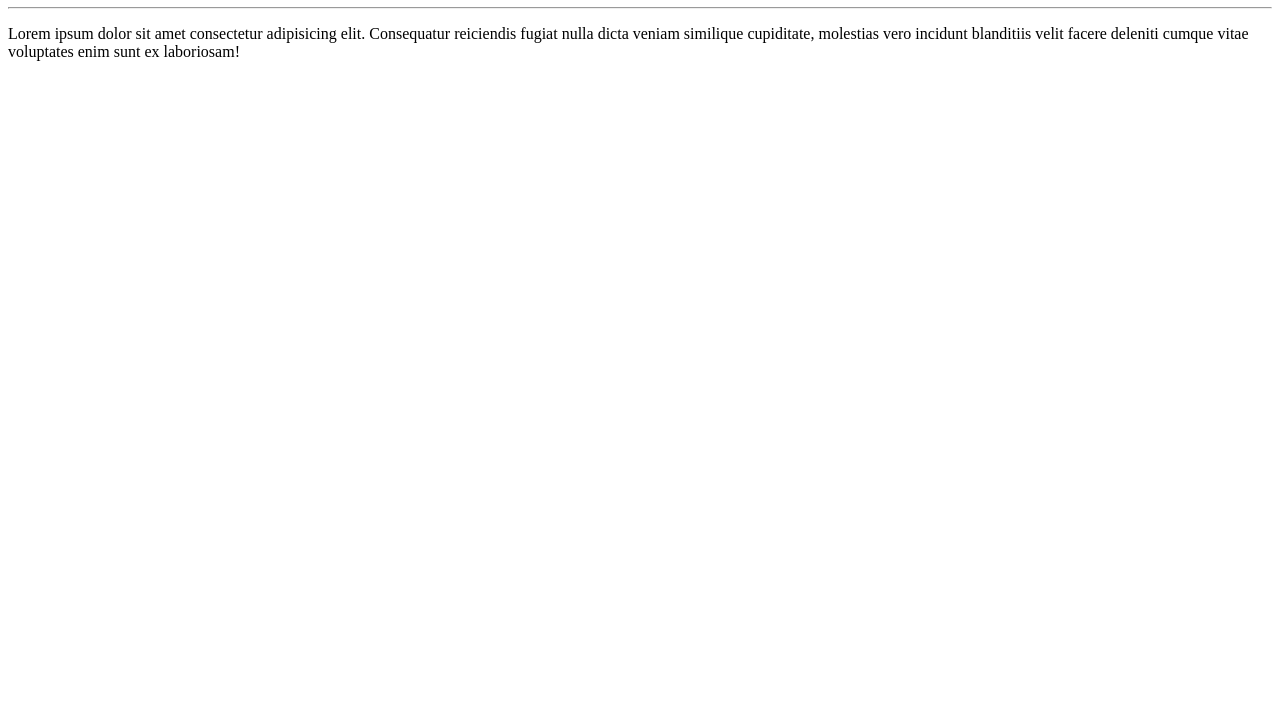
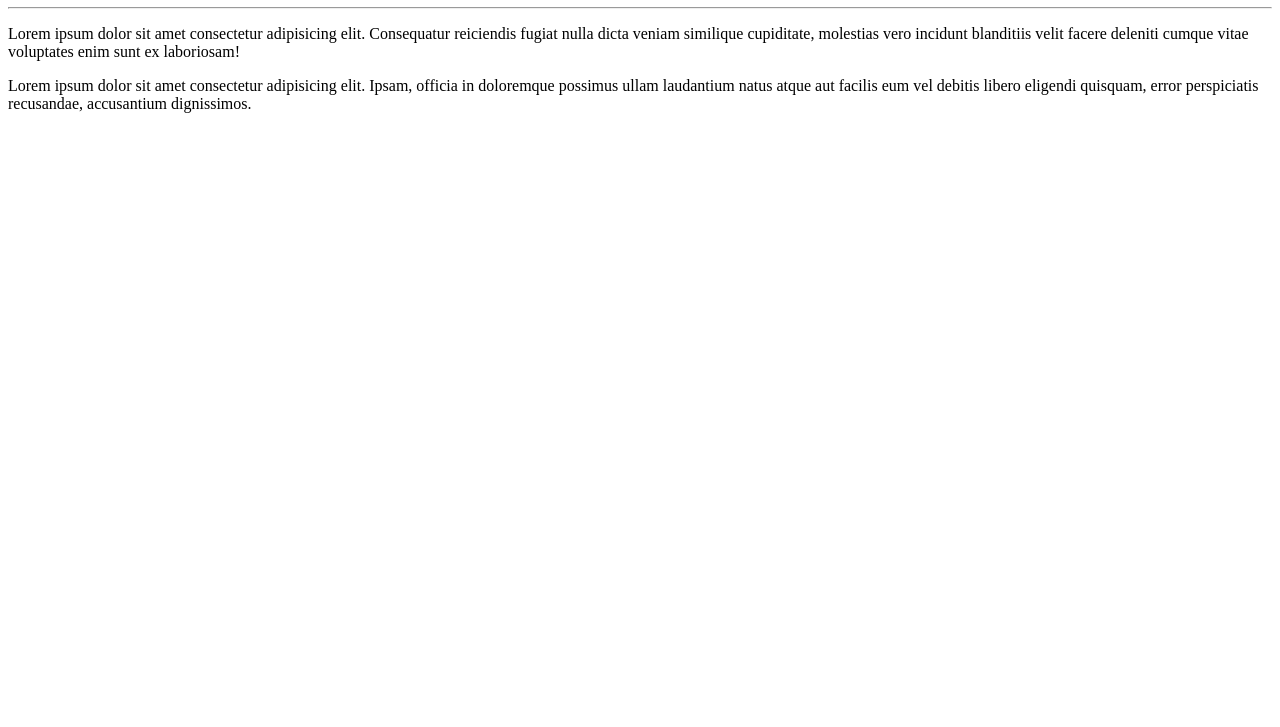
Before and after one commit to gustavohsantosdias-cloud/Ola-Mundo, a plain HTML site: page site exemplo/index.html in a window 1280 px wide. Shown: the part 73-800 px from the top of the page. Drawn offline with Linux system fonts and the light colour scheme.

Commit message:
adicionei um parágrafo

```diff
--- a/site exemplo/index.html
+++ b/site exemplo/index.html
@@ -9,5 +9,6 @@
     <h1>Olá, Mundo</h1>
     <hr>
     <p>Lorem ipsum dolor sit amet consectetur adipisicing elit. Consequatur reiciendis fugiat nulla dicta veniam similique cupiditate, molestias vero incidunt blanditiis velit facere deleniti cumque vitae voluptates enim sunt ex laboriosam!</p>
+    <p>Lorem ipsum dolor sit amet consectetur adipisicing elit. Ipsam, officia in doloremque possimus ullam laudantium natus atque aut facilis eum vel debitis libero eligendi quisquam, error perspiciatis recusandae, accusantium dignissimos.</p>
 </body>
 </html>
```
